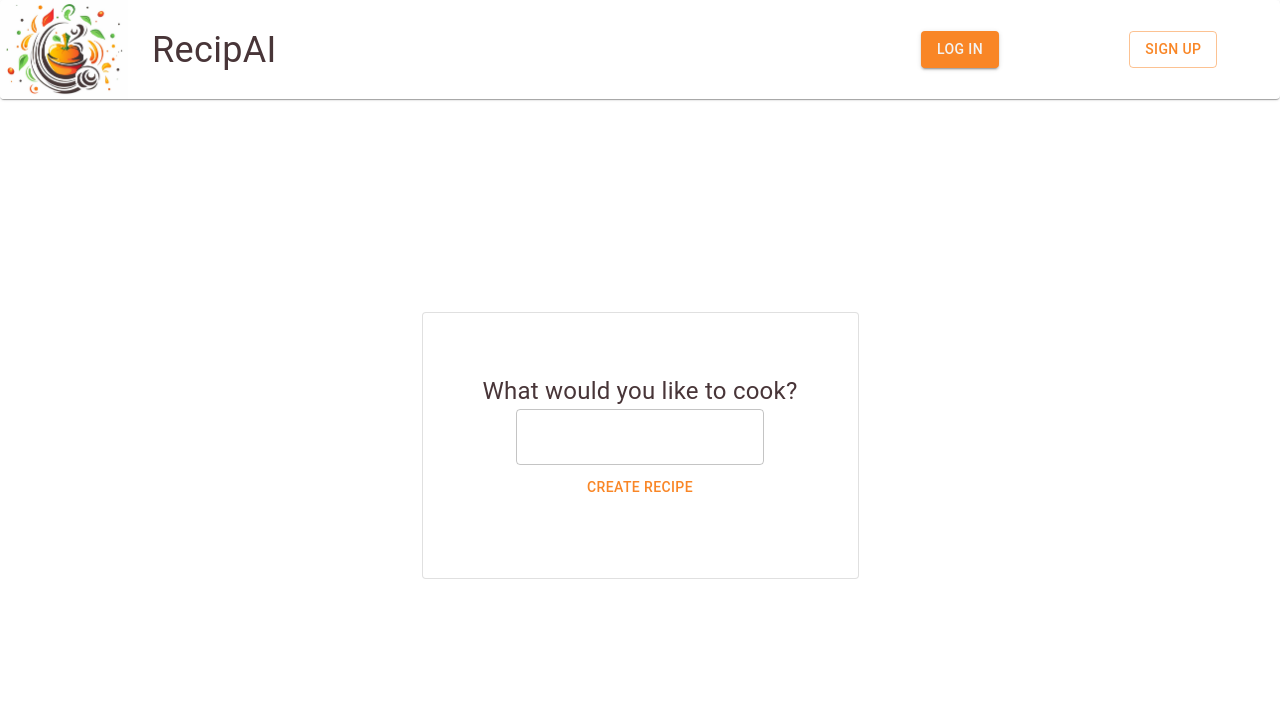
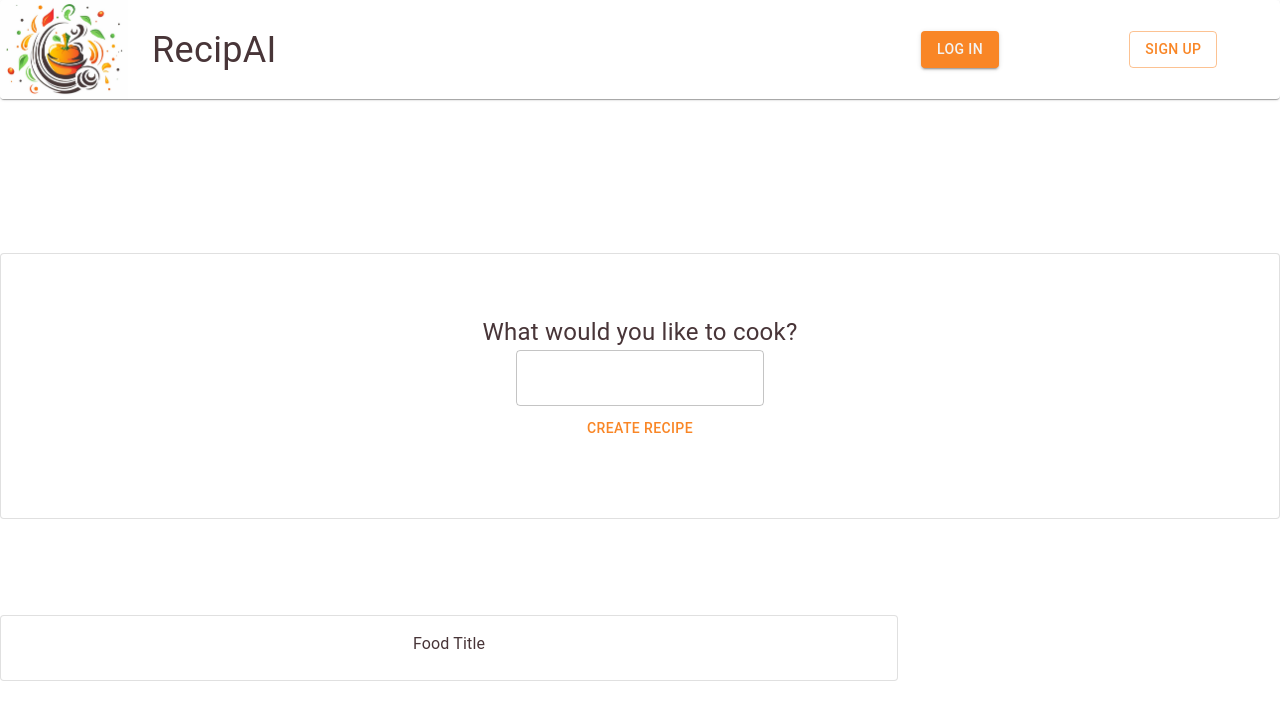
Before and after one commit to Z1mm3r/RecipAI, a React (Vite) app in the folder recipai-frontend/: page / in a window 1280 px wide. Shown: the top 720 px of the page. Built offline with nearby package versions, Linux system fonts and the light colour scheme.

Commit message:
mui props

```diff
--- a/recipai-frontend/src/components/PromptTextBox/index.tsx
+++ b/recipai-frontend/src/components/PromptTextBox/index.tsx
@@ -1,3 +1,4 @@
+import { CardContent } from '@mui/material'
 import Card from '@mui/material/Card'
 import Typography from '@mui/material/Typography'
 import Grid2 from '@mui/material/Unstable_Grid2/Grid2'
@@ -55,8 +56,9 @@ const PromptTextBox = (props: { text: string }) => {
 
 
     return (
-        <>
-            <Card>
+        <Card variant="outlined" sx={classes.container}>
+            <CardContent>
+                <Typography textAlign={"center"}> Food Title </Typography>
                 <Grid2 container justifyContent="center" alignItems="flex-start">
                     <Grid2 sx={classes.container}>
                         <Typography sx={classes.text}>
@@ -64,10 +66,8 @@ const PromptTextBox = (props: { text: string }) => {
                         </Typography>
                     </Grid2>
                 </Grid2>
-
-            </Card>
-        </>
-    )
+            </CardContent>
+        </Card>)
 }
 
 export default PromptTextBox;
--- a/recipai-frontend/src/screens/PromptScreen/InitialScreenSection/index.tsx
+++ b/recipai-frontend/src/screens/PromptScreen/InitialScreenSection/index.tsx
@@ -99,7 +99,7 @@ const InitialScreenSection = (props: { text: string, updateTextCallback: (string
                             <TextField value={text} onChange={handleInputChange} sx={classes.innerContent} />
                         </Grid2>
                         <Grid2 xs={12}>
-                            <SendPromptButton handleButtonPress={handleButtonPress} sx={classes.innerContent} />
+                            <SendPromptButton handleButtonPress={handleButtonPress} />
                         </Grid2>
                     </Grid2>
                 </Grid2>
--- a/recipai-frontend/src/screens/PromptScreen/index.tsx
+++ b/recipai-frontend/src/screens/PromptScreen/index.tsx
@@ -84,8 +84,9 @@ const PromptScreen = () => {
         <>
             <Grid2 alignItems="center" container direction="column" spacing={12}>
                 <Grid2 xs={12}>
+                    <InitialScreenSection text={text} updateTextCallback={handleTextUpdate} sendPromptCallback={sendPromptCallback} />
+
                 </Grid2>
-                <InitialScreenSection text={text} updateTextCallback={handleTextUpdate} sendPromptCallback={sendPromptCallback} />
                 <Grid2 xs={12}>
                     <PromptTextBox text={responseText} />
                 </Grid2>
```
